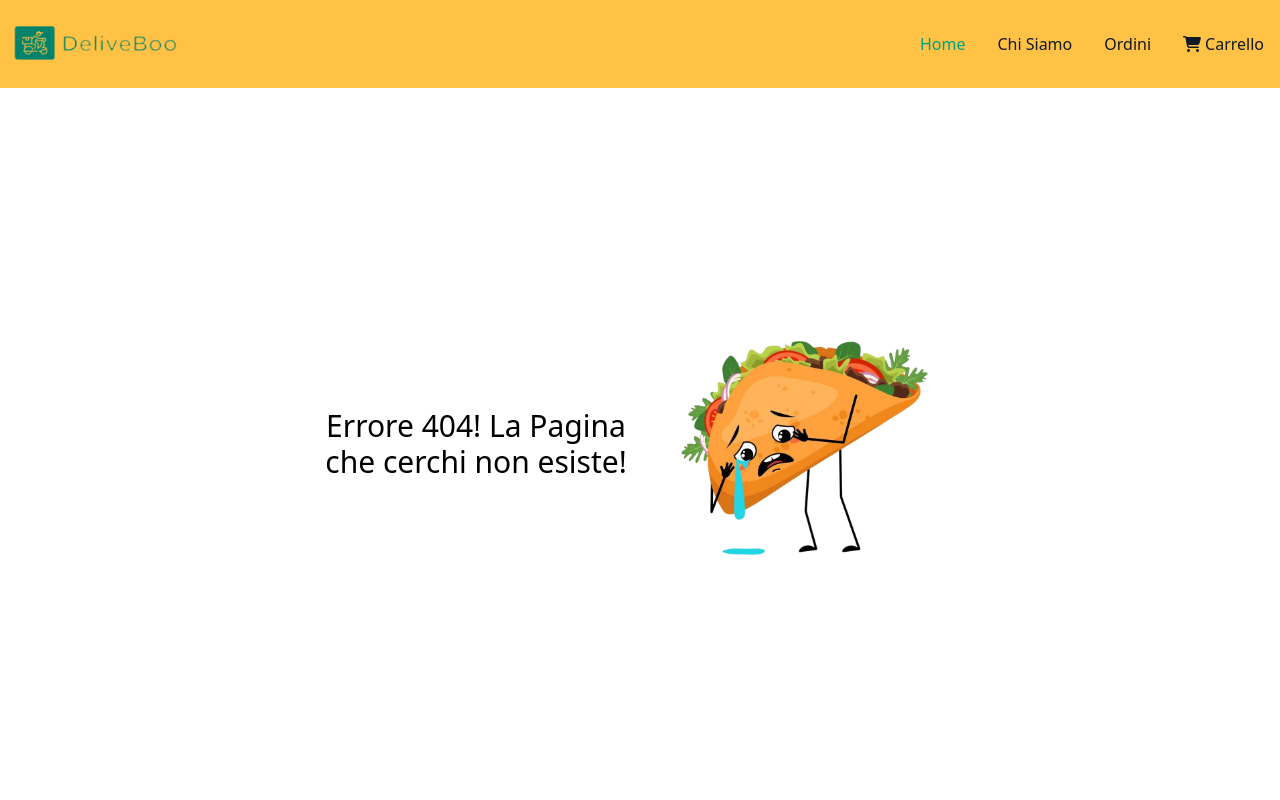
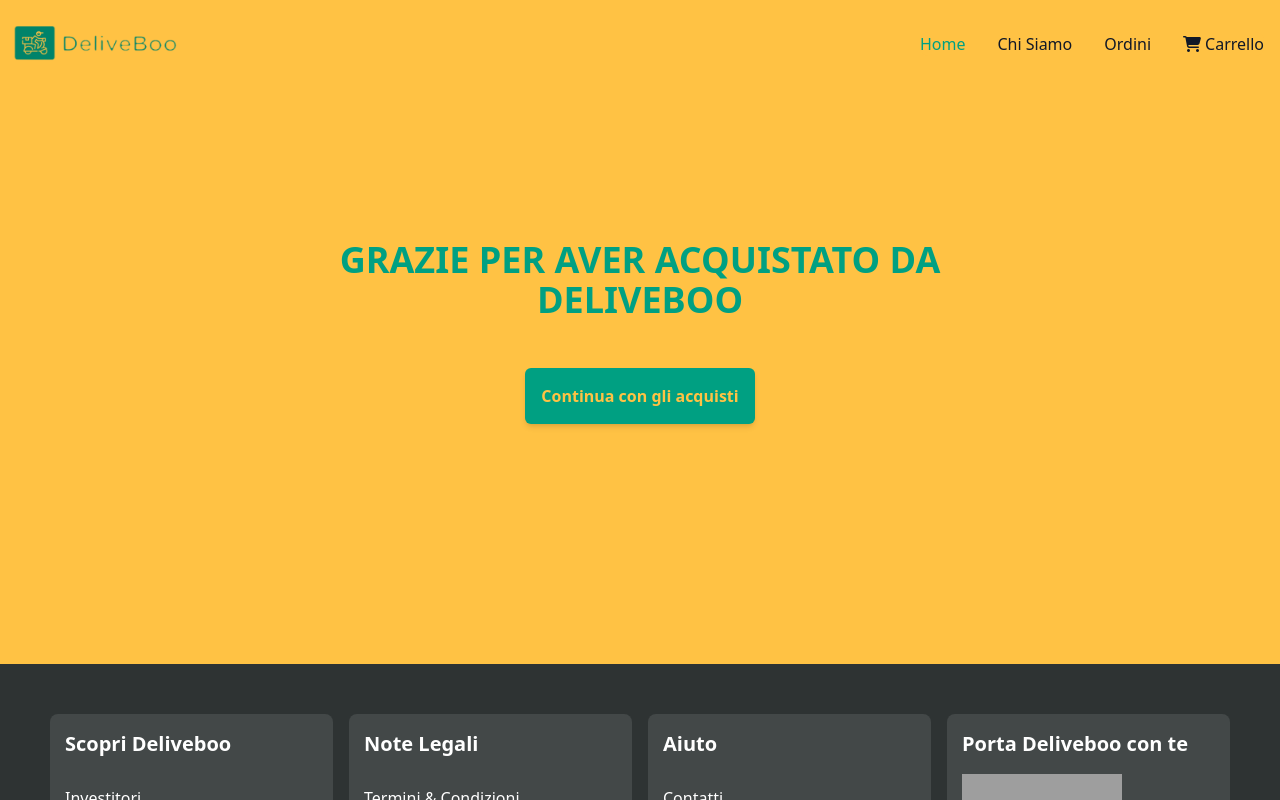
Before and after one commit to Giovanni-Palmitessa/project96-team7-deliveboo-vue, a Vue app: page /thankYou in a window 1280 px wide. Shown: the top 800 px of the page. Built offline with nearby package versions, Linux system fonts and the light colour scheme; grey boxes are pictures that could not be loaded.

Commit message:
create and fix app thank you

```diff
--- /dev/null
+++ b/src/pages/AppThankYou.vue
@@ -0,0 +1,20 @@
+<script>
+import { RouterLink } from "vue-router";
+export default {};
+</script>
+
+<template>
+  <div class="grid grid-cols-1 p-60 text-center bg-primary">
+    <span class="text-4xl font-bold text-secondary"
+      >GRAZIE PER AVER ACQUISTATO DA DELIVEBOO</span
+    >
+    <RouterLink
+      :to="{ name: 'home' }"
+      class="mx-auto mt-12 p-4 text-md text-primary font-semibold bg-secondary hover:bg-b_hover rounded-md shadow-md"
+    >
+      Continua con gli acquisti
+    </RouterLink>
+  </div>
+</template>
+
+<style scoped></style>
--- a/src/router.js
+++ b/src/router.js
@@ -6,6 +6,7 @@ import App404 from "./pages/App404.vue";
 import AppMenu from "./pages/AppMenu.vue";
 import AppContact from "./pages/AppContact.vue";
 import AppProductDetails from "./pages/AppProductDetails.vue";
+import AppThankYou from "./pages/AppThankYou.vue";
 
 const router = createRouter({
   history: createWebHistory(),
@@ -41,6 +42,11 @@ const router = createRouter({
       name: "cart",
       component: AppCart,
     },
+    {
+      path: "/thankYou",
+      name: "thankYou",
+      component: AppThankYou,
+    },
     //la 404 deve sempre stare per ultima
     {
       path: "/:pathMatch(.*)*",
```
